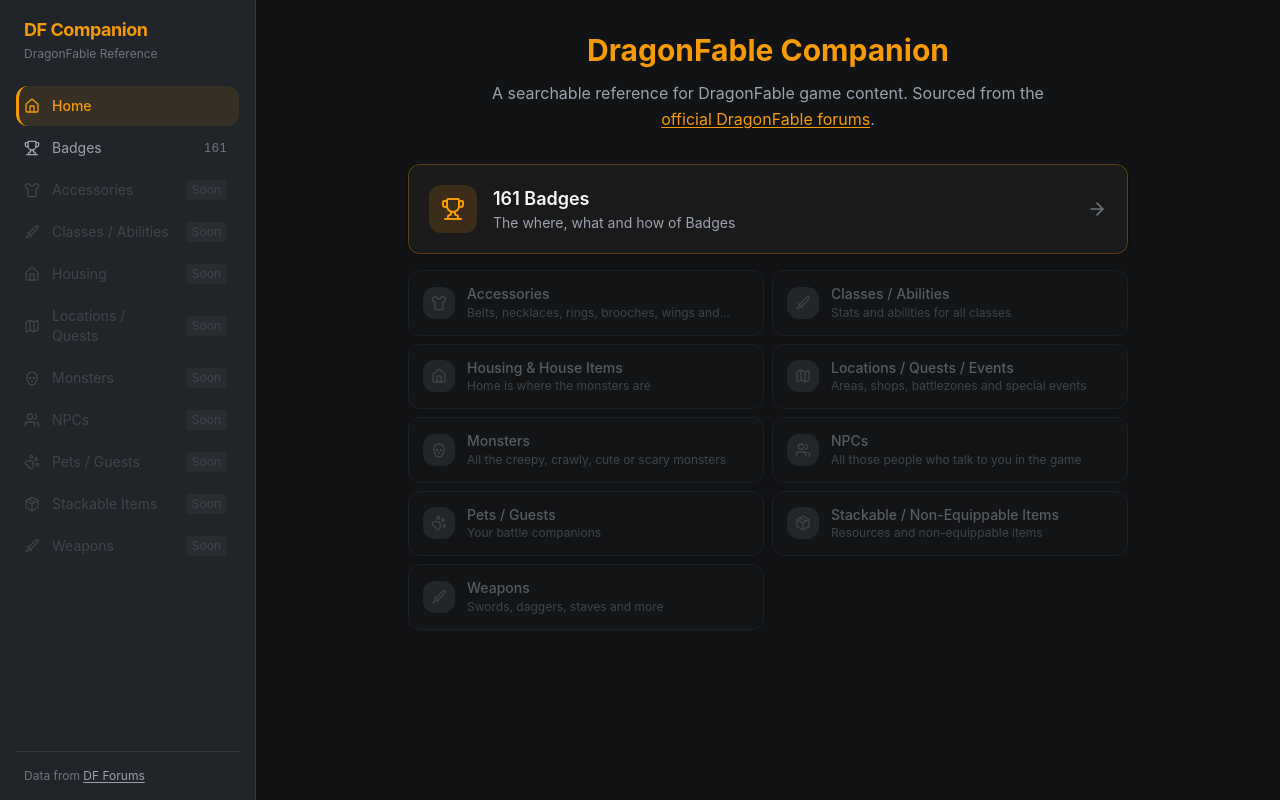
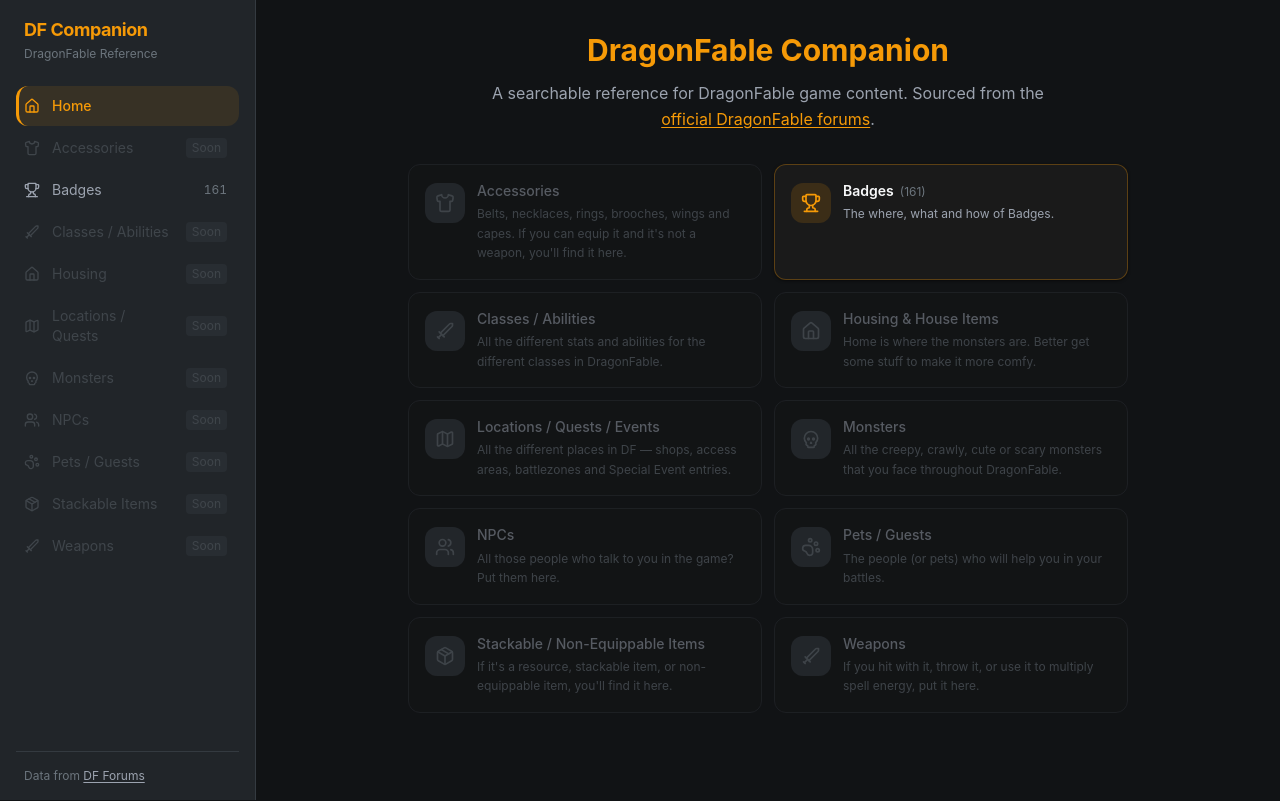
Before and after one commit to Grazorite/df-companion, a React (Vite) app: page / in a window 1280 px wide. Built offline with nearby package versions, Linux system fonts and the light colour scheme.

Commit message:
Home: uniform grid, Accessories before Badges, full descriptions; back-to-top larger; nav reordered

```diff
--- a/src/components/layout/Navigation.tsx
+++ b/src/components/layout/Navigation.tsx
@@ -6,8 +6,8 @@
 // https://forums2.battleon.com/f/tt.asp?forumid=256
 const NAV_ITEMS = [
   { to: '/', icon: Home, label: 'Home', exact: true, available: true },
+  { to: '/accessories', icon: Shirt, label: 'Accessories', exact: false, available: false },
   { to: '/badges', icon: Trophy, label: 'Badges', exact: false, available: true },
-  { to: '/accessories', icon: Shirt, label: 'Accessories', exact: false, available: false },
   { to: '/classes', icon: Sword, label: 'Classes / Abilities', exact: false, available: false },
   { to: '/housing', icon: House, label: 'Housing', exact: false, available: false },
   { to: '/locations', icon: Map, label: 'Locations / Quests', exact: false, available: false },
--- a/src/components/shared/BackToTop.tsx
+++ b/src/components/shared/BackToTop.tsx
@@ -25,9 +25,9 @@
     <button
       onClick={scrollToTop}
       aria-label="Back to top"
-      className="fixed bottom-20 right-4 lg:bottom-6 lg:right-6 z-40 w-10 h-10 rounded-full bg-bg-elevated border border-border-hover text-text-secondary hover:text-gold hover:border-gold shadow-medium transition-all duration-150 flex items-center justify-center"
+      className="fixed bottom-20 right-4 lg:bottom-6 lg:right-6 z-40 w-12 h-12 rounded-full bg-bg-elevated border border-border-hover text-text-secondary hover:text-gold hover:border-gold shadow-medium transition-all duration-150 flex items-center justify-center"
     >
-      <ArrowUp className="w-4 h-4" aria-hidden="true" />
+      <ArrowUp className="w-5 h-5" aria-hidden="true" />
     </button>
   )
 }
--- a/src/pages/HomePage.tsx
+++ b/src/pages/HomePage.tsx
@@ -1,6 +1,20 @@
 import { Link } from 'react-router-dom'
-import { Trophy, Map, Skull, Sword, Users, Shirt, House, Package, PawPrint, ArrowRight } from 'lucide-react'
+import { Trophy, Map, Skull, Sword, Users, Shirt, House, Package, PawPrint } from 'lucide-react'
 import { useTotalBadgeCount } from '../hooks/useBadges'
+
+// All sections in forum order — each as its own card, uniform grid
+const SECTIONS = [
+  { to: '/accessories', icon: Shirt, label: 'Accessories', desc: 'Belts, necklaces, rings, brooches, wings and capes. If you can equip it and it\'s not a weapon, you\'ll find it here.', available: false },
+  { to: '/badges', icon: Trophy, label: 'Badges', desc: 'The where, what and how of Badges.', available: true },
+  { to: '/classes', icon: Sword, label: 'Classes / Abilities', desc: 'All the different stats and abilities for the different classes in DragonFable.', available: false },
+  { to: '/housing', icon: House, label: 'Housing & House Items', desc: 'Home is where the monsters are. Better get some stuff to make it more comfy.', available: false },
+  { to: '/locations', icon: Map, label: 'Locations / Quests / Events', desc: 'All the different places in DF — shops, access areas, battlezones and Special Event entries.', available: false },
+  { to: '/monsters', icon: Skull, label: 'Monsters', desc: 'All the creepy, crawly, cute or scary monsters that you face throughout DragonFable.', available: false },
+  { to: '/npcs', icon: Users, label: 'NPCs', desc: 'All those people who talk to you in the game? Put them here.', available: false },
+  { to: '/pets', icon: PawPrint, label: 'Pets / Guests', desc: 'The people (or pets) who will help you in your battles.', available: false },
+  { to: '/items', icon: Package, label: 'Stackable / Non-Equippable Items', desc: 'If it\'s a resource, stackable item, or non-equippable item, you\'ll find it here.', available: false },
+  { to: '/weapons', icon: Sword, label: 'Weapons', desc: 'If you hit with it, throw it, or use it to multiply spell energy, put it here.', available: false },
+]
 
 export default function HomePage() {
   const badgeCount = useTotalBadgeCount()
@@ -24,49 +38,43 @@
         </p>
       </div>
 
-      {/* Badges — available */}
-      <Link
-        to="/badges"
-        className="flex items-center justify-between bg-bg-surface border border-gold/30 rounded-lg p-5 mb-4 hover:bg-bg-elevated hover:border-gold/60 transition-all duration-200 group shadow-subtle hover:shadow-medium"
-      >
-        <div className="flex items-center gap-4">
-          <div className="bg-gold/15 rounded-lg p-3 group-hover:bg-gold/25 transition-colors duration-200">
-            <Trophy className="w-6 h-6 text-gold" />
-          </div>
-          <div>
-            <div className="font-semibold text-text-primary text-lg">{badgeCount} Badges</div>
-            <div className="text-text-secondary text-sm">The where, what and how of Badges</div>
-          </div>
-        </div>
-        <ArrowRight className="w-5 h-5 text-text-muted group-hover:text-gold transition-colors duration-150" />
-      </Link>
-
-      {/* Coming soon — exact forum structure */}
-      <div className="grid grid-cols-1 sm:grid-cols-2 gap-2">
-        {[
-          { icon: Shirt, label: 'Accessories', desc: 'Belts, necklaces, rings, brooches, wings and capes' },
-          { icon: Sword, label: 'Classes / Abilities', desc: 'Stats and abilities for all classes' },
-          { icon: House, label: 'Housing & House Items', desc: 'Home is where the monsters are' },
-          { icon: Map, label: 'Locations / Quests / Events', desc: 'Areas, shops, battlezones and special events' },
-          { icon: Skull, label: 'Monsters', desc: 'All the creepy, crawly, cute or scary monsters' },
-          { icon: Users, label: 'NPCs', desc: 'All those people who talk to you in the game' },
-          { icon: PawPrint, label: 'Pets / Guests', desc: 'Your battle companions' },
-          { icon: Package, label: 'Stackable / Non-Equippable Items', desc: 'Resources and non-equippable items' },
-          { icon: Sword, label: 'Weapons', desc: 'Swords, daggers, staves and more' },
-        ].map(({ icon: Icon, label, desc }) => (
-          <div
-            key={label}
-            className="flex items-center gap-3 bg-bg-surface/40 border border-border-subtle rounded-lg p-3.5 opacity-50 cursor-not-allowed"
-          >
-            <div className="bg-bg-overlay rounded-lg p-2 flex-shrink-0">
-              <Icon className="w-4 h-4 text-text-muted" />
+      {/* Section grid — uniform cards, Accessories then Badges then the rest */}
+      <div className="grid grid-cols-1 sm:grid-cols-2 gap-3">
+        {SECTIONS.map(({ to, icon: Icon, label, desc, available }) =>
+          available ? (
+            <Link
+              key={to}
+              to={to}
+              className="flex items-start gap-3 bg-bg-surface border border-gold/30 rounded-lg p-4 hover:bg-bg-elevated hover:border-gold/60 transition-all duration-200 group shadow-subtle hover:shadow-medium"
+            >
+              <div className="bg-gold/15 rounded-lg p-2.5 flex-shrink-0 mt-0.5 group-hover:bg-gold/25 transition-colors duration-200">
+                <Icon className="w-5 h-5 text-gold" />
+              </div>
+              <div className="min-w-0">
+                <div className="font-semibold text-text-primary text-sm leading-snug">
+                  {label}
+                  {to === '/badges' && (
+                    <span className="ml-1.5 text-xs font-normal text-text-muted">({badgeCount})</span>
+                  )}
+                </div>
+                <div className="text-text-secondary text-xs mt-1 leading-relaxed">{desc}</div>
+              </div>
+            </Link>
+          ) : (
+            <div
+              key={to}
+              className="flex items-start gap-3 bg-bg-surface/40 border border-border-subtle rounded-lg p-4 opacity-50 cursor-not-allowed"
+            >
+              <div className="bg-bg-overlay rounded-lg p-2.5 flex-shrink-0 mt-0.5">
+                <Icon className="w-5 h-5 text-text-muted" />
+              </div>
+              <div className="min-w-0">
+                <div className="font-medium text-text-secondary text-sm leading-snug">{label}</div>
+                <div className="text-text-muted text-xs mt-1 leading-relaxed">{desc}</div>
+              </div>
             </div>
-            <div className="min-w-0">
-              <div className="font-medium text-text-secondary text-sm leading-tight">{label}</div>
-              <div className="text-text-muted text-xs mt-0.5 line-clamp-1">{desc}</div>
-            </div>
-          </div>
-        ))}
+          )
+        )}
       </div>
     </main>
   )
```
